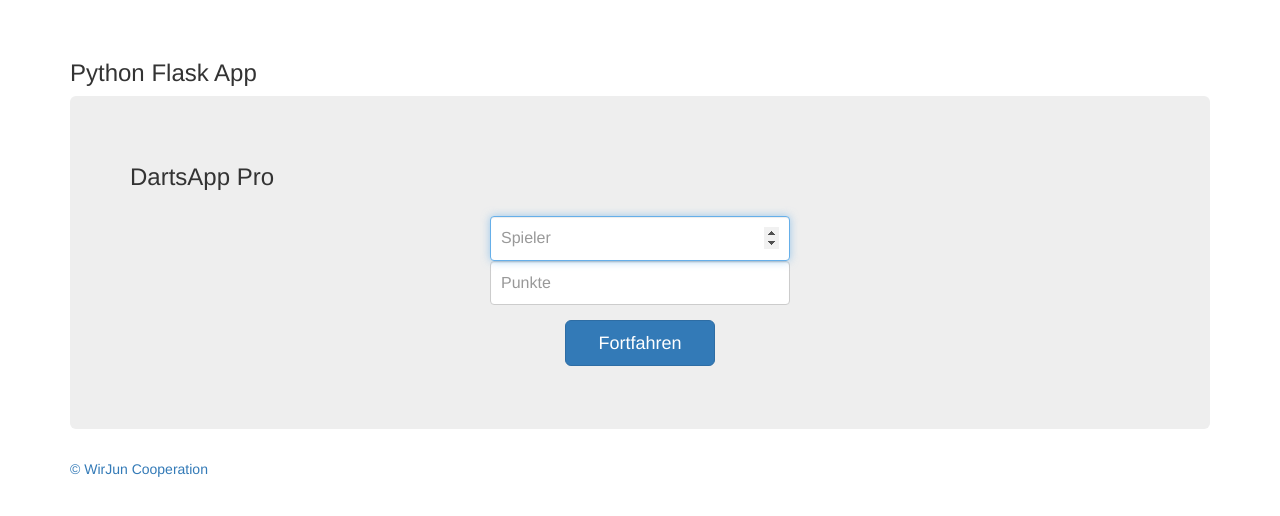
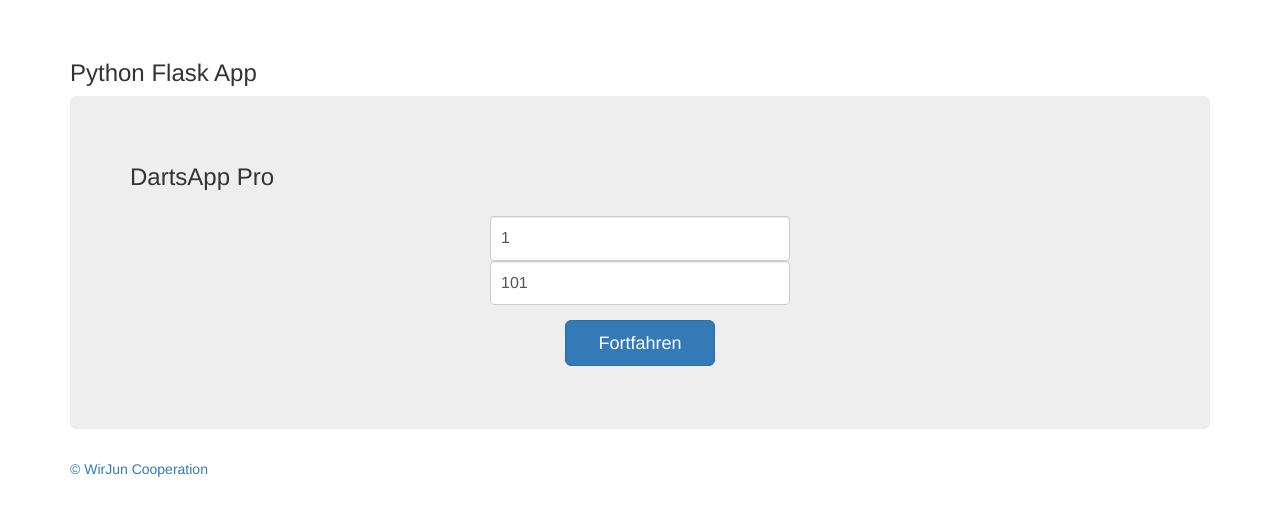
Before and after one commit to Wirjun/DartApp, a Flask app: page / in a window 1280 px wide. Shown: the top 516 px of the page. Run offline with Flask 2, Linux system fonts and the light colour scheme; some libraries are stand-ins or nearby versions.

Commit message:
update, cleanup

```diff
--- a/app.py
+++ b/app.py
@@ -48,8 +48,8 @@ def signUp():
 
 @app.route('/pregame')
 def preGame():
-    players = session.get('players')
-    points = session.get('points')
+    players = int(session['players'])
+    points = session['points']
     return render_template('pregame.html', players=players, points=points)
 
 @app.route('/game')
@@ -68,7 +68,6 @@ def game():
 @app.route('/winner')
 def winner():
     winner = request.args.get('winner')
-    print winner
     return render_template('winner.html', winner=winner)
 
 
--- a/templates/index.html
+++ b/templates/index.html
@@ -25,9 +25,11 @@
         <h3>DartsApp Pro</h3>
         <form class="form-signin">
         <label for="inputPlayers" class="sr-only">Anzahl Spieler</label>
-        <input type="number" min="1" step="1" name="inputPlayers" id="inputPlayers" class="form-control" placeholder="Spieler" pattern="[0-9\s]{1,16}" required autofocus>
+        <input type="number" min="1" step="1" value="1" name="inputPlayers" id="inputPlayers" class="form-control" placeholder="Spieler">
+
         <label for="inputPoints" class="sr-only">Punkte angeben</label>
-        <input type="number" min="101" step="100" name="inputPoints" id="inputPoints" class="form-control" placeholder="Punkte" pattern="[0-9\s]{1,16}" required autofocus>
+        <input type="number" min="101" step="100" value="101" name="inputPoints" id="inputPoints" class="form-control" placeholder="Punkte">
+
 
         <a href="/pregame"><button id="btnSignUp" class="btn btn-lg btn-primary btn-block" type="button">Fortfahren</button>
       </form>
--- a/templates/winner.html
+++ b/templates/winner.html
@@ -21,7 +21,6 @@
       <div class="jumbotron">
         <h3>Spiel ist zu Ende</h3>
         <span>Spieler </span> <span> {{winner}}</span> <span> hat gewonnen. </span>
-
         <a href="/"><button id="btnReset" class="btn btn-lg btn-primary btn-block" type="button">Neues Spiel</button>
       </div>
 
```
